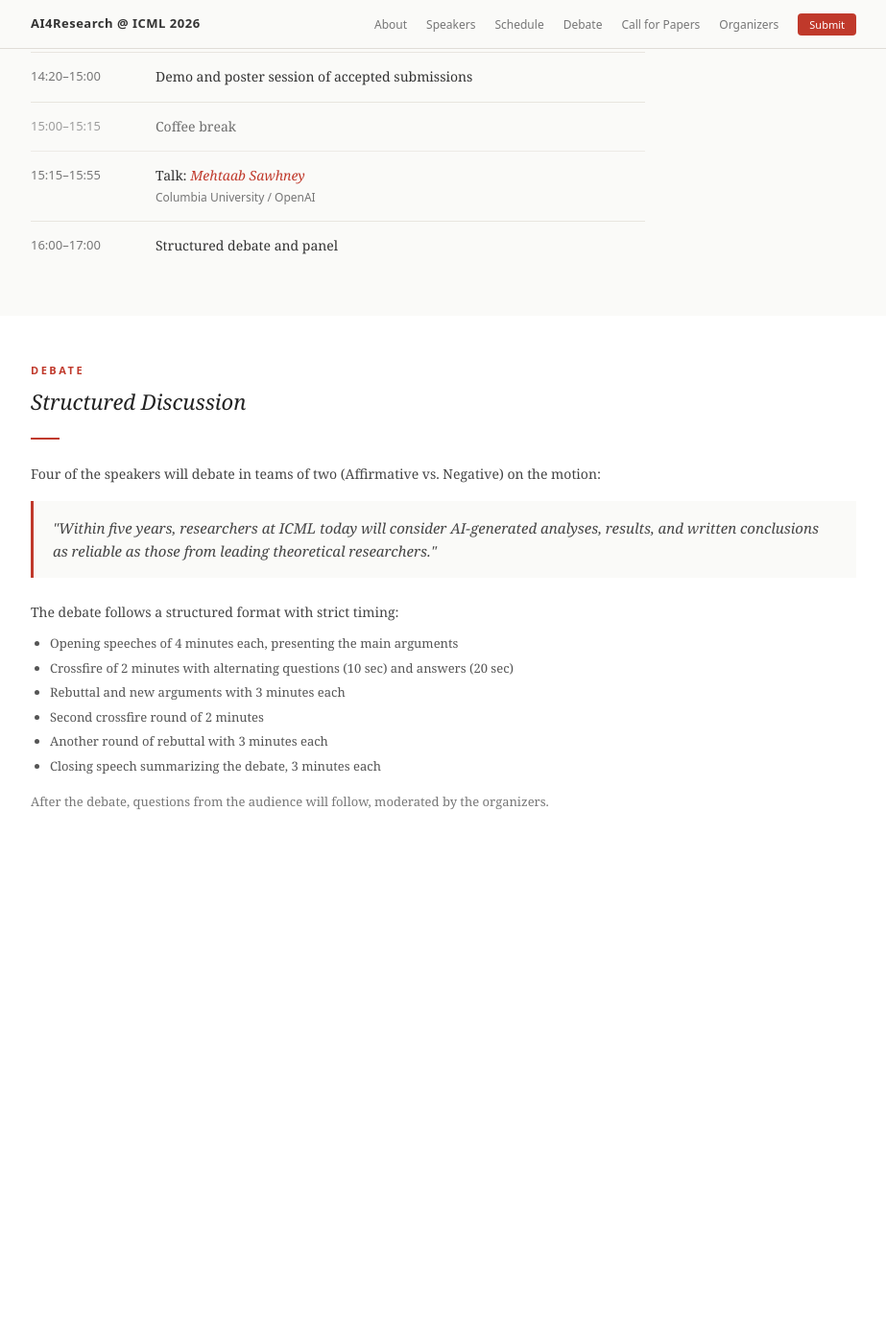
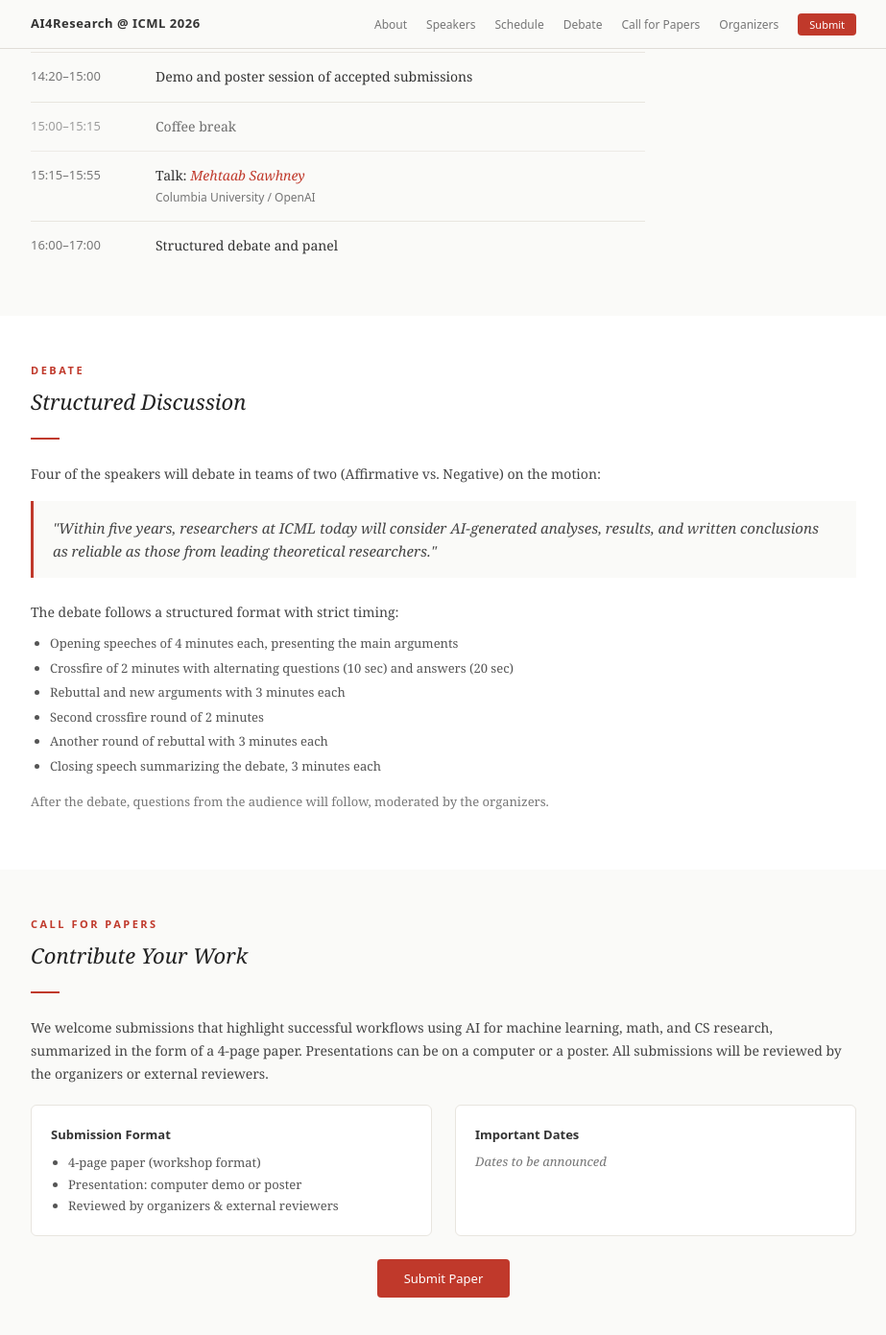
Before and after one commit to ai4research-icml-workshop/ai4research-icml-workshop.github.io, a Jekyll site: the page built from index.html, in a window 1280 px wide and 1400 px high, scrolled down 2157 px. Shown: the top 1391 px of the window at 96% size, without its empty margins (178-1101 px from the left). Built offline with Jekyll 4.4.1, drawn with Linux system fonts in a browser that asks for light colours; before the commit the page ends 3063 px from its top, so only the background shows below that.

Commit message:
feat: add Call for Papers section with submission info and dates placeholder

```diff
--- a/_includes/cfp.html
+++ b/_includes/cfp.html
@@ -1 +1,25 @@
-<section id="cfp" aria-labelledby="cfp-title"></section>
+<section id="cfp" class="section section-alt" aria-labelledby="cfp-title">
+  <div class="section-inner">
+    <p class="section-label">Call for Papers</p>
+    <h2 id="cfp-title" class="section-heading">Contribute Your Work</h2>
+    <div class="section-divider"></div>
+    <p class="cfp-summary">We welcome submissions that highlight successful workflows using AI for machine learning, math, and CS research, summarized in the form of a 4-page paper. Presentations can be on a computer or a poster. All submissions will be reviewed by the organizers or external reviewers.</p>
+    <div class="cfp-grid">
+      <div class="cfp-card">
+        <h3>Submission Format</h3>
+        <ul>
+          <li>4-page paper (workshop format)</li>
+          <li>Presentation: computer demo or poster</li>
+          <li>Reviewed by organizers &amp; external reviewers</li>
+        </ul>
+      </div>
+      <div class="cfp-card">
+        <h3>Important Dates</h3>
+        <p class="cfp-tba">Dates to be announced</p>
+      </div>
+    </div>
+    <div class="cfp-action">
+      <a href="#" class="cfp-submit-btn">Submit Paper</a>
+    </div>
+  </div>
+</section>
--- a/_sass/_sections.scss
+++ b/_sass/_sections.scss
@@ -178,3 +178,67 @@
   font-size: 13px;
   color: $color-text-secondary;
 }
+
+// Call for Papers
+.cfp-summary {
+  font-size: 14px;
+  color: #444;
+  margin-bottom: 20px;
+  line-height: 1.7;
+}
+
+.cfp-grid {
+  display: grid;
+  grid-template-columns: 1fr 1fr;
+  gap: 24px;
+  margin-bottom: 24px;
+}
+
+.cfp-card {
+  background: $color-bg;
+  border: 1px solid $color-border;
+  border-radius: 6px;
+  padding: 20px;
+
+  h3 {
+    font-size: 13px;
+    font-weight: 600;
+    color: #333;
+    margin-bottom: 8px;
+    font-family: $font-sans;
+  }
+
+  ul {
+    padding-left: 18px;
+    font-size: 13px;
+    color: #555;
+    line-height: 1.7;
+  }
+}
+
+.cfp-tba {
+  font-size: 13px;
+  color: $color-text-secondary;
+  font-style: italic;
+}
+
+.cfp-action {
+  text-align: center;
+}
+
+.cfp-submit-btn {
+  display: inline-block;
+  background: $color-accent;
+  color: #fff;
+  padding: 10px 28px;
+  border-radius: 4px;
+  font-family: $font-sans;
+  font-size: 13px;
+  font-weight: 500;
+  transition: background 0.2s;
+
+  &:hover {
+    background: darken($color-accent, 8%);
+    color: #fff;
+  }
+}
```
